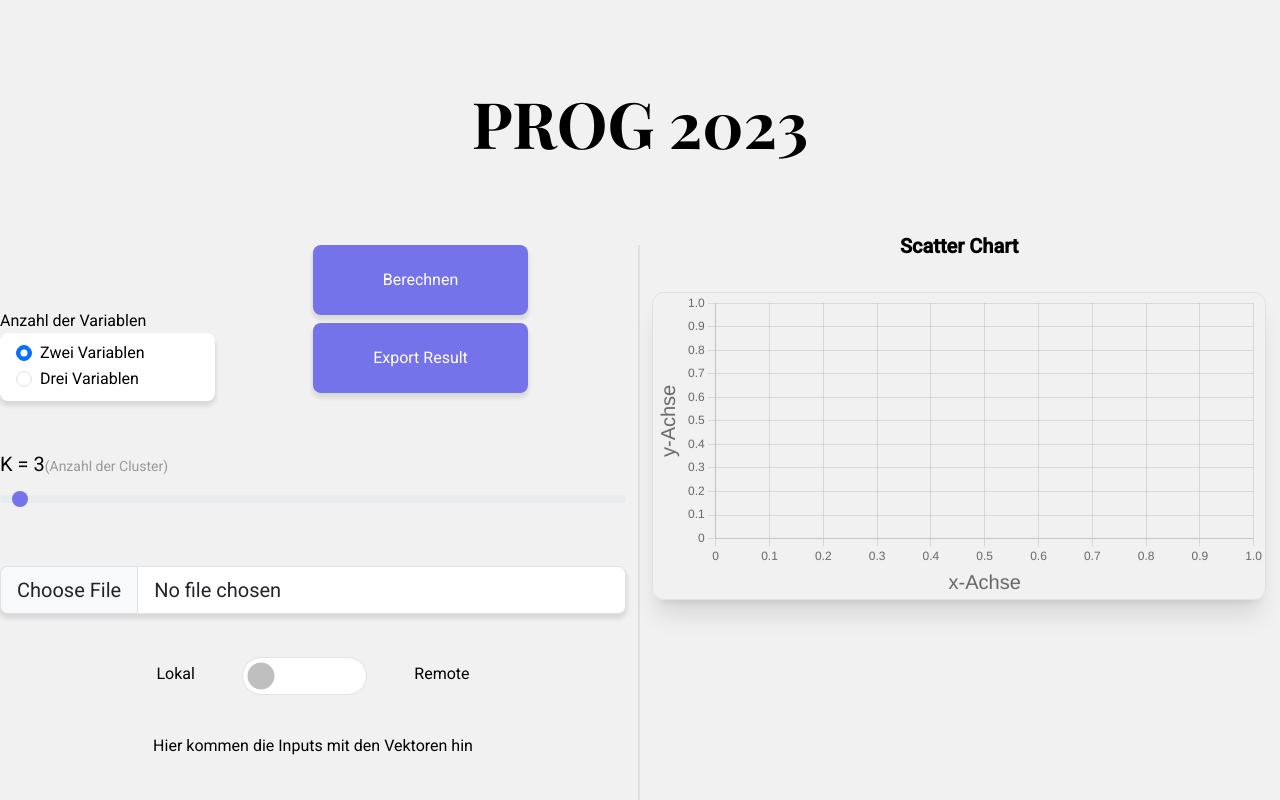
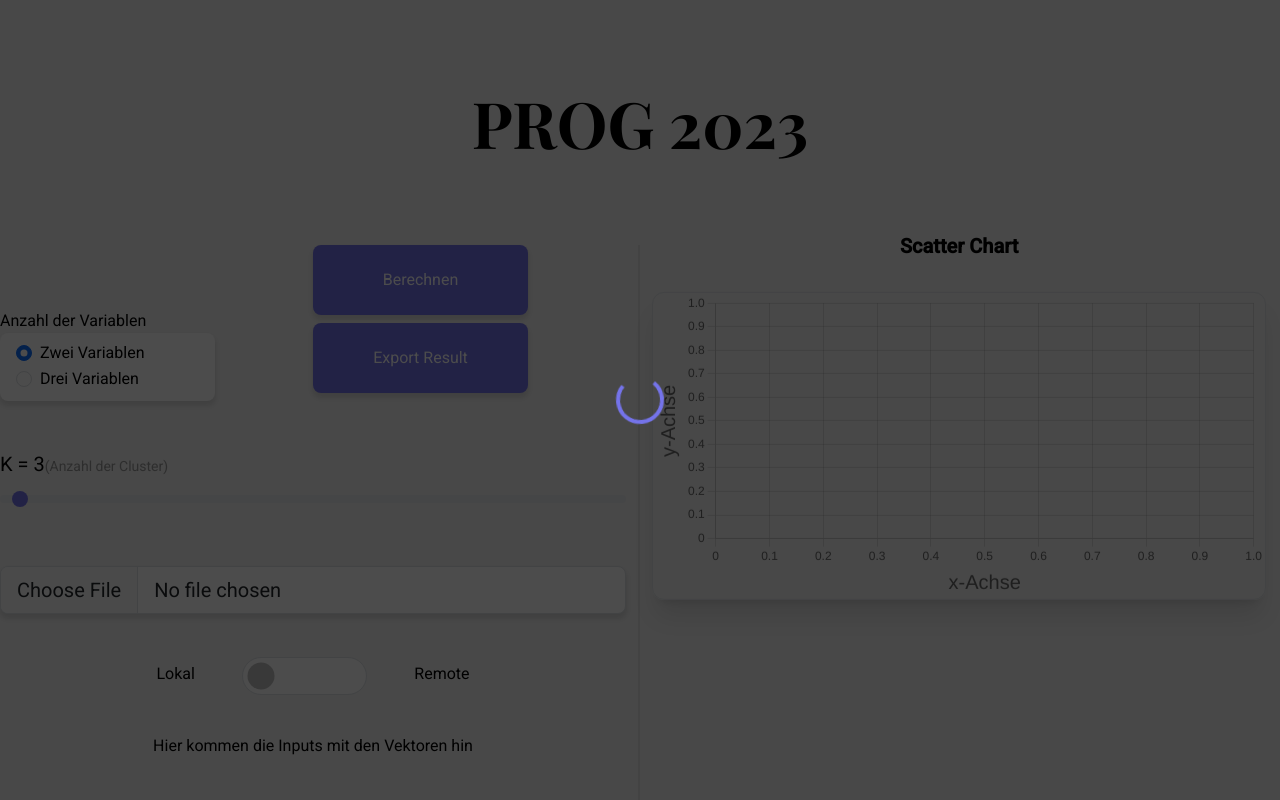
Before and after one commit to felixkru/PP2023, a Next.js app in the folder pp-2023/: page / in a window 1280 px wide. Both pictures are taken after a click on the button "Berechnen". Shown: the top 800 px of the page. Built offline with nearby package versions, Linux system fonts and the light colour scheme; a web font is replaced by a local one.

Commit message:
feature: added loading screen

```diff
--- /dev/null
+++ b/pp-2023/src/app/common/LoadingScreen.js
@@ -0,0 +1,37 @@
+'use client'
+import '../globals.css';
+import { createContext, useContext, useState } from 'react';
+
+const LoadingContext = createContext();
+
+export const useLoadingStatus = () => {
+    return useContext(LoadingContext);
+}
+
+export const LoadingStatusProvider = ({children}) => {
+    const [loading, setLoading] = useState(false);
+
+    const startLoading = () => {
+        setLoading(true);
+    }
+
+    const stopLoading = () => {
+        setLoading(false);
+    }
+
+    return (
+        <LoadingContext.Provider value={{ loading, startLoading, stopLoading}}>
+            { children }
+        </LoadingContext.Provider>
+    )
+}
+
+export const LoadingScreen = () => {
+    return (
+        <div id="loading-container">
+            <div className="spinner-border" role="status">
+                <span className="visually-hidden">Lädt...</span>
+            </div>
+        </div>
+    );
+}
--- a/pp-2023/src/app/globals.css
+++ b/pp-2023/src/app/globals.css
@@ -30,6 +30,26 @@ footer hr {
 
 footer span {
   padding: 0 8px;
+}
+
+/* Loading Screen Styling */
+#loading-container {
+  position: fixed;
+  top: 0;
+  left: 0;
+  width: 100%;
+  height: 100%;
+  background: rgba(0, 0, 0, 0.7);
+  display: flex;
+  justify-content: center;
+  align-items: center;
+  z-index: 9999;
+}
+
+#loading-container div {
+  width: 3rem!important;
+  height: 3rem!important;
+  color: #7473EA!important;
 }
 
 h2.h5 {
--- a/pp-2023/src/app/kmeans/calculateButton.js
+++ b/pp-2023/src/app/kmeans/calculateButton.js
@@ -8,10 +8,12 @@ import {returnExcel, calculateExcel} from '../utils/excelfilereader';
 import {APIError} from '../utils/userErrors';
 import {ExportExcelFile} from "../kmeans/exportButton";
 import { useState } from 'react';
+import { useLoadingStatus } from '../common/LoadingScreen';
 
 
 export function HandleCalculateButtonClick(localRemoteButton) {
 
+    const { startLoading, stopLoading } = useLoadingStatus();
     const {numberOfClusters} = UseInputKPoints();
     const {inputDataArray} = HandleDynamicGeneratedInputFields();
     const [resultExport, setResultExport] = useState([]);
@@ -26,6 +28,8 @@ export function HandleCalculateButtonClick(localRemoteButton) {
     Die Funktion handleClick steuert als Controller die Anwendungslogik, welche Daten verwendet werden und wo diese verarbeitet werden.
      */
     const handleClick = async () => {
+
+        startLoading();
 
         /*
         Initialisierung von Variablen für den Programmverlauf.
@@ -60,7 +64,10 @@ export function HandleCalculateButtonClick(localRemoteButton) {
                     In dem catch-Block werden allgemeine Fehler des Requests behandelt.
                     */
                 } catch (error) {
+                    stopLoading();
                     throw new Error(error);
+                } finally {
+                    stopLoading();
                 }
                 /*
                 Auslesen eines Files und anschließende Verarbeitung im Client.
@@ -85,8 +92,10 @@ export function HandleCalculateButtonClick(localRemoteButton) {
                     console.log(result);
                     // TODO response verarbeiten
                 } catch (err) {
+                    stopLoading();
                     throw new Error(err);
-                }
+                } finally {
+                    stopLoading();
             }
             /*
             Verarbeitung von manuell eingegeben Daten lokal.
@@ -130,9 +139,13 @@ export function HandleCalculateButtonClick(localRemoteButton) {
                     In dem catch-Block werden allgemeine Fehler des Requests behandelt.
                     */
                 } catch (error) {
+                    stopLoading();
                     throw new error;
+                } finally {
+                    stopLoading();
                 }
             }
+        }
         }
     };
 
--- a/pp-2023/src/app/kmeans/requestAPI.js
+++ b/pp-2023/src/app/kmeans/requestAPI.js
@@ -1,6 +1,7 @@
 'use client'
 import {APIError} from '../utils/userErrors';
 import {returnExcel} from '../utils/excelfilereader';
+import { useLoadingStatus } from '../common/LoadingScreen';
 
 export const validateLengthOfData = (data, kPoints) => {
     if (data.length < kPoints) {
@@ -45,6 +46,8 @@ export const createFormData = async (KPoints, dataArrayForWorking) => {
 }
 
 export const apiPostRequest = async (KPoints, dataArrayForWorking) => {
+    /* const { startLoading } = useLoadingStatus();
+    setLoading(true); */
 
     const formData = await createFormData(KPoints, dataArrayForWorking);
 
--- a/pp-2023/src/app/layout.js
+++ b/pp-2023/src/app/layout.js
@@ -3,6 +3,7 @@ import './globals.css'
 import Header from './common/Header';
 import Footer from './common/Footer';
 import { Roboto, Playfair_Display } from 'next/font/google';
+import { LoadingStatusProvider } from './common/LoadingScreen';
 
 export const roboto = Roboto({
   weight: ['400', '500'],
@@ -23,7 +24,9 @@ export default function RootLayout({ children }) {
     <html lang="en">
       <body className={roboto.className}>
         <Header />
-        {children}
+          <LoadingStatusProvider>
+            {children}
+          </LoadingStatusProvider>
         <Footer />
       </body>
     </html>
--- a/pp-2023/src/app/page.js
+++ b/pp-2023/src/app/page.js
@@ -1,5 +1,5 @@
 'use client'
-import {useState} from 'react'
+import {useState, createContext, useContext} from 'react'
 import {SwitchVariables} from './kmeans/switch-variables';
 import {InputKPoints} from './kmeans/input-k-points';
 import {CalculateButton} from './kmeans/calculateButton';
@@ -11,8 +11,11 @@ import ScatterChart from './kmeans/scatter-chart';
 import {CreateLocalRemoteButton} from "./kmeans/local-remote-button";
 import './globals.css'
 import {checkFileFormat} from "./utils/excelfilereader";
+import { LoadingScreen, useLoadingStatus } from "./common/LoadingScreen";
 
 export default function Home() {
+
+    const { loading } = useLoadingStatus();
 
     const [localRemoteButton, setLocalRemoteButton] = useState(false);
 
@@ -20,6 +23,9 @@ export default function Home() {
         <HandeleSwitchVariablesProvider data-testid="handleSwitchVariablesProvider">
             <InputKPointsProvider>
                 <HandleDynamicGeneratedInputFieldsProvider>
+                    { loading ? (
+                        <LoadingScreen />
+                    ) : null }
                     <main className="mh-100 text-center container">
                         <div className='row'>
                             <div className='input-area col-12 col-lg-6'>
```
